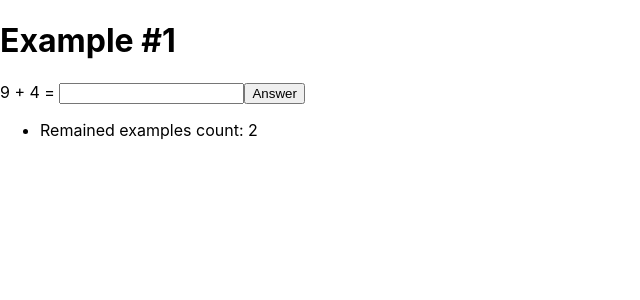
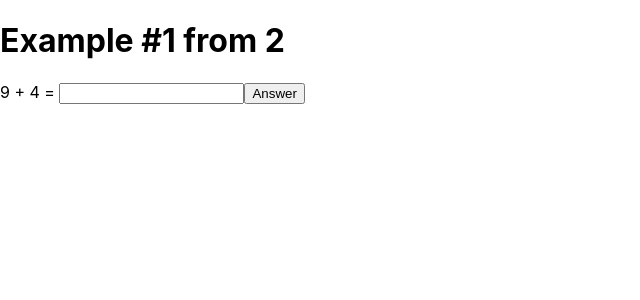
Before and after one commit to vshmakov/frontend-examples, a React (Create React App) app: page / in a window 1280 px wide. Shown: the top 300 px of the page, without its empty margins (0-640 px from the left). Built offline with nearby package versions, Linux system fonts and the light colour scheme.

Commit message:
Removed container

```diff
--- a/src/App.tsx
+++ b/src/App.tsx
@@ -1,8 +1,14 @@
 import React from 'react';
 import {Solve} from "./Example/Solve";
+import {ExampleProvider} from "./Example/ExampleProvider";
+import {ProfileProvider} from "./Profile/ProfileProvider";
+import {TaskProvider} from "./Task/TaskProvider";
+
+const exampleProvider = new ExampleProvider()
+const taskProvider = new TaskProvider(new ProfileProvider())
 
 export default function App() {
     return (
-        <Solve/>
+        <Solve taskProvider={taskProvider} exampleProvider={exampleProvider}/>
     )
 }
--- a/src/Example/Solve.tsx
+++ b/src/Example/Solve.tsx
@@ -1,7 +1,14 @@
 import {Example} from "./Example";
 import React from "react";
-import {exampleProvider, taskProvider} from "../container";
 import {TaskResult} from "../Task/TaskResult";
+import {TaskProvider} from "../Task/TaskProvider";
+import {ExampleProvider} from "./ExampleProvider";
+import {Task} from "../Task/Task";
+
+interface Props {
+    taskProvider: TaskProvider
+    exampleProvider: ExampleProvider
+}
 
 interface State {
     example: Example
@@ -9,24 +16,24 @@ interface State {
     showTaskHistory: boolean
 }
 
-export class Solve extends React.Component<{}, State> {
+export class Solve extends React.Component<Props, State> {
     public readonly state: State = {
-        example: exampleProvider.getActualOrNewExample(taskProvider.getCurrentOrNewTask()),
+        example: this.getActualOrNewExample(),
         answer: '',
         showTaskHistory: false,
     }
 
     public render() {
+        const task = this.getCurrentOrNewTask()
+
         if (this.state.showTaskHistory) {
-            return <TaskResult startNewTask={this.startNewTask.bind(this)}/>
+            return <TaskResult task={task} startNewTask={this.startNewTask.bind(this)}/>
         }
-
-        const currentTask = taskProvider.getCurrentOrNewTask()
 
         return (
             <div>
                 <form onSubmit={this.submitHandler.bind(this)}>
-                    <h1>Example #{currentTask.rightExamplesCount}</h1>
+                    <h1>Example #{task.rightExamplesCount} from {task.profile.examplesCount}</h1>
                     <span>{this.state.example.string} = </span>
                     <input
                         type="text"
@@ -34,17 +41,15 @@ export class Solve extends React.Component<{}, State> {
                         onChange={this.changeHandler.bind(this)}/>
                     <button type="submit">Answer</button>
                 </form>
-                <ul>
-                    <li>Remained examples count: {currentTask.remainedExamplesCount}</li>
-                </ul>
             </div>
         )
             ;
     }
 
     private startNewTask(): void {
+        this.props.taskProvider.cleanCurrentTask()
         this.setState({
-            example: exampleProvider.getActualOrNewExample(taskProvider.getCurrentOrNewTask()),
+            example: this.getActualOrNewExample(),
             showTaskHistory: false,
         })
     }
@@ -70,7 +75,7 @@ export class Solve extends React.Component<{}, State> {
         const example = this.state.example;
         example.answer = +answer
 
-        if (taskProvider.getCurrentOrNewTask().isSolved) {
+        if (this.getCurrentOrNewTask().isSolved) {
             this.setState({
                 showTaskHistory: true
             })
@@ -79,7 +84,15 @@ export class Solve extends React.Component<{}, State> {
         }
 
         this.setState({
-            example: exampleProvider.getActualOrNewExample(taskProvider.getCurrentOrNewTask())
+            example: this.getActualOrNewExample()
         })
     }
+
+    private getCurrentOrNewTask(): Task {
+        return this.props.taskProvider.getCurrentOrNewTask();
+    }
+
+    private getActualOrNewExample(): Example {
+        return this.props.exampleProvider.getActualOrNewExample(this.getCurrentOrNewTask())
+    }
 }
--- a/src/Task/TaskResult.tsx
+++ b/src/Task/TaskResult.tsx
@@ -1,24 +1,24 @@
 import React from "react";
-import {taskProvider} from "../container";
 import {Task} from "./Task";
 
 interface Props {
+    task: Task
     startNewTask: () => void
 }
 
 export class TaskResult extends React.Component<Props> {
     render() {
-        const currentTask = taskProvider.getCurrentOrNewTask()
+        const task = this.props.task
 
         return (
             <div>
                 <h1>Task result</h1>
                 <ul>
-                    <li>Solved examples count: {currentTask.solvedExamplesCount}</li>
-                    <li>Errors count: {currentTask.wrongExamplesCount}</li>
+                    <li>Solved examples count: {task.solvedExamplesCount}</li>
+                    <li>Errors count: {task.wrongExamplesCount}</li>
                 </ul>
                 <div>
-                    <button onClick={this.clickHandler.bind(this)}>Start new task</button>
+                    <button onClick={this.props.startNewTask}>Start new task</button>
                 </div>
                 <h2>Examples</h2>
                 <table>
@@ -30,7 +30,7 @@ export class TaskResult extends React.Component<Props> {
                     </tr>
                     </thead>
                     <tbody>
-                    {this.showExamples(currentTask)}
+                    {this.showExamples(task)}
                     </tbody>
                 </table>
             </div>
@@ -57,9 +57,4 @@ export class TaskResult extends React.Component<Props> {
 
         return examples
     }
-
-    private clickHandler(): void {
-        taskProvider.cleanCurrentTask()
-        this.props.startNewTask()
-    }
 }
--- a/src/container.ts
+++ /dev/null
@@ -1,6 +0,0 @@
-import {ExampleProvider} from "./Example/ExampleProvider";
-import {ProfileProvider} from "./Profile/ProfileProvider";
-import {TaskProvider} from "./Task/TaskProvider";
-
-export const exampleProvider = new ExampleProvider()
-export const taskProvider = new TaskProvider(new ProfileProvider())
```
